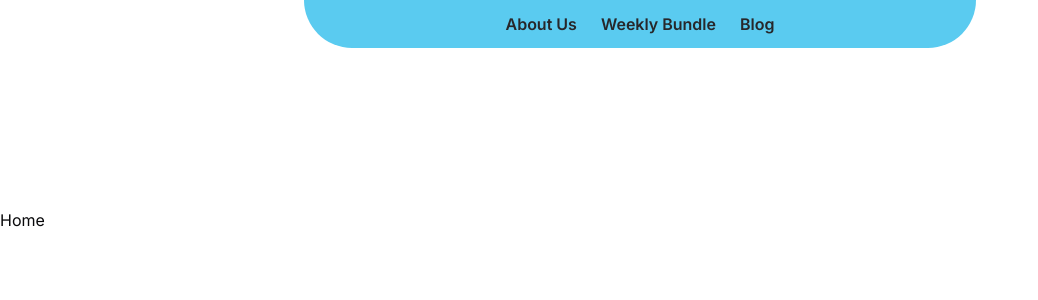
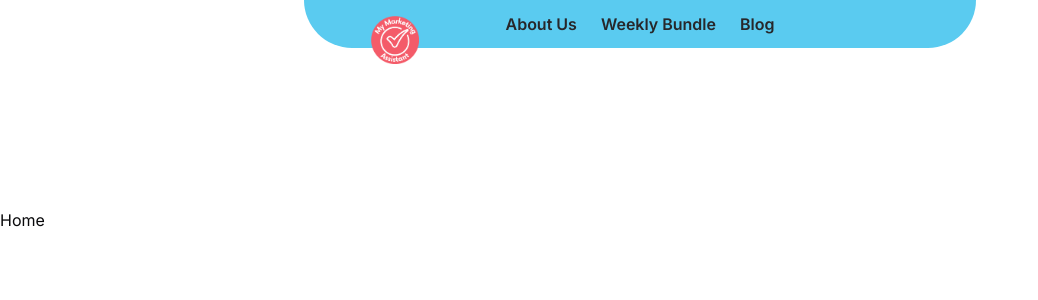
Before and after one commit to GaziRiad/marketing-assistant, a Next.js app: page / in a window 1280 px wide. Shown: the top 300 px of the page, without its empty margins (0-1038 px from the left). Built offline with nearby package versions, Linux system fonts and the light colour scheme.

Commit message:
Added logo to navigation

```diff
--- a/components/Header.jsx
+++ b/components/Header.jsx
@@ -3,8 +3,8 @@ import Logo from "./Logo";
 
 function Header() {
   return (
-    <header className=" mx-auto mb-24 flex max-w-2xl items-center justify-center rounded-bl-full rounded-br-full bg-[#5ACBF0] py-3 lg:mb-40">
-      {/* <Logo /> */}
+    <header className=" relative mx-auto mb-24 flex max-w-2xl items-center justify-center rounded-bl-full rounded-br-full bg-[#5ACBF0] py-3 lg:mb-40">
+      <Logo />
       <ul className="flex items-center justify-center gap-6 font-semibold text-zinc-800">
         <li className="transition-all hover:text-primary">
           <Link href="/about">About Us</Link>
--- a/components/Logo.jsx
+++ b/components/Logo.jsx
@@ -1,13 +1,17 @@
 import Image from "next/image";
+import Link from "next/link";
 
 function Logo() {
   return (
-    <Image
-      src="/images/messi.jpg"
-      height={500}
-      width={500}
-      alt="Marketing assistant website's logo"
-    />
+    <Link href="/">
+      <Image
+        src="/images/logo.png"
+        height={500}
+        width={500}
+        alt="Marketing assistant website's logo"
+        className="absolute bottom-0 left-0 w-12 translate-y-1/3 md:left-[10%]"
+      />
+    </Link>
   );
 }
 
```
Also changed, not shown: public/images/logo.png (added), public/images/logotag.png (added).
